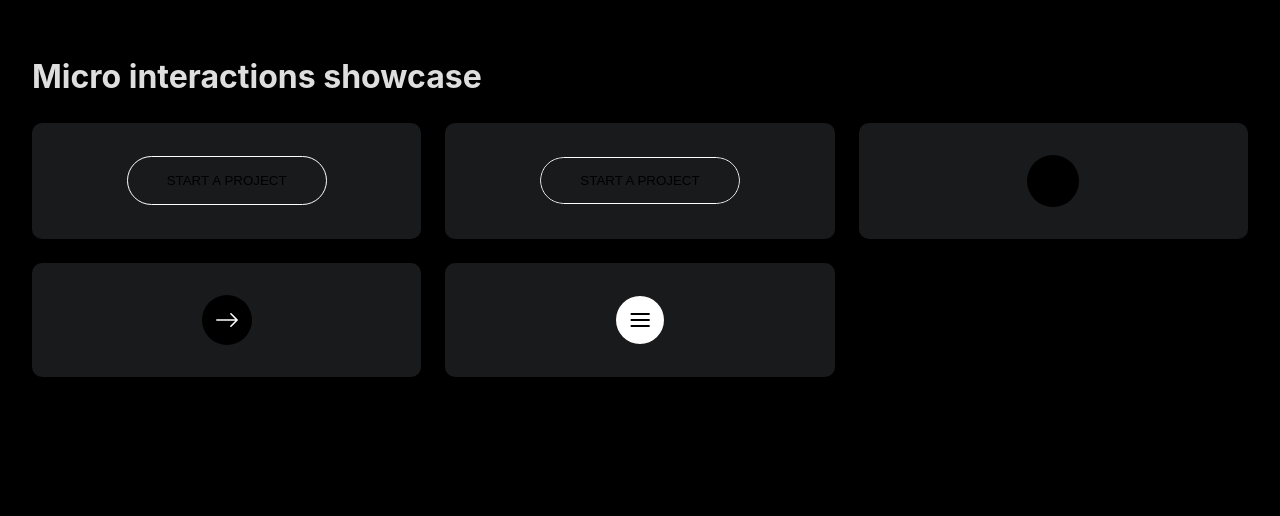
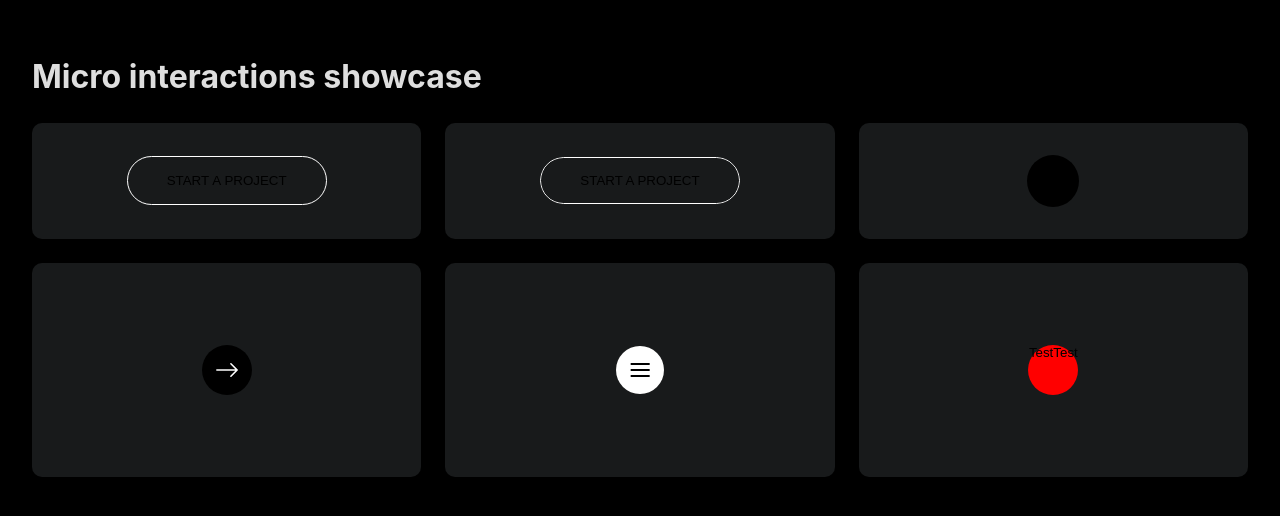
Before and after one commit to LeCarteloo/react-playground, a React (Vite) app: page /micro-interactions in a window 1280 px wide. Shown: the top 516 px of the page. Built offline with nearby package versions, Linux system fonts and the light colour scheme.

Commit message:
Add MagneticButton effect

```diff
--- a/src/pages/interactions/InteractionsShowcase.tsx
+++ b/src/pages/interactions/InteractionsShowcase.tsx
@@ -4,6 +4,7 @@ import SecondButton from './SecondButton';
 import PlayButton from './PlayButton';
 import ArrowButton from './ArrowButton';
 import Hamburger from './Hamburger';
+import MagneticButton from './MagneticButton';
 
 const PaperStyled = styled.div`
 	padding: 2rem;
@@ -31,6 +32,7 @@ const InteractionsShowcase = () => {
 		<PlayButton />,
 		<ArrowButton />,
 		<Hamburger />,
+		<MagneticButton />,
 	];
 
 	return (
@@ -38,7 +40,9 @@ const InteractionsShowcase = () => {
 			<h1>Micro interactions showcase</h1>
 			<InteractionsGrid>
 				{microInteractions.map((element, index) => (
-					<PaperStyled key={index}>{element}</PaperStyled>
+					<PaperStyled key={index} style={{ position: 'relative' }}>
+						{element}
+					</PaperStyled>
 				))}
 			</InteractionsGrid>
 		</div>
--- /dev/null
+++ b/src/pages/interactions/MagneticButton.tsx
@@ -0,0 +1,60 @@
+import { motion } from 'framer-motion';
+import { useState } from 'react';
+import styled from 'styled-components';
+
+const MagneticButtonStyled = styled(motion.button)`
+	width: 150px;
+	height: 150px;
+	border: none;
+	background-color: transparent;
+	display: grid;
+	place-items: center;
+
+	> div {
+		background-color: red;
+		width: 50px;
+		height: 50px;
+		border-radius: 50%;
+	}
+`;
+
+const transitionConfig = {
+	type: 'spring',
+	stiffness: 150,
+	damping: 15,
+	mass: 0.1,
+};
+
+const MagneticButton = () => {
+	const [position, setPosition] = useState({ x: 0, y: 0 });
+
+	const handleMouseMove = (e: React.MouseEvent<HTMLButtonElement>) => {
+		const { clientX, clientY } = e;
+		const { width, height, left, top } =
+			e.currentTarget.getBoundingClientRect();
+
+		const middleX = clientX - (left + width / 2);
+		const middleY = clientY - (top + height / 2);
+		setPosition({ x: middleX, y: middleY });
+	};
+
+	const handleMouseLeave = () => {
+		setPosition({ x: 0, y: 0 });
+	};
+
+	const { x, y } = position;
+
+	return (
+		<MagneticButtonStyled
+			style={{ position: 'relative' }}
+			onMouseMove={handleMouseMove}
+			onMouseLeave={handleMouseLeave}
+			animate={{ x, y }}
+			transition={transitionConfig}
+		>
+			<div>TestTest</div>
+		</MagneticButtonStyled>
+	);
+};
+
+export default MagneticButton;
```
